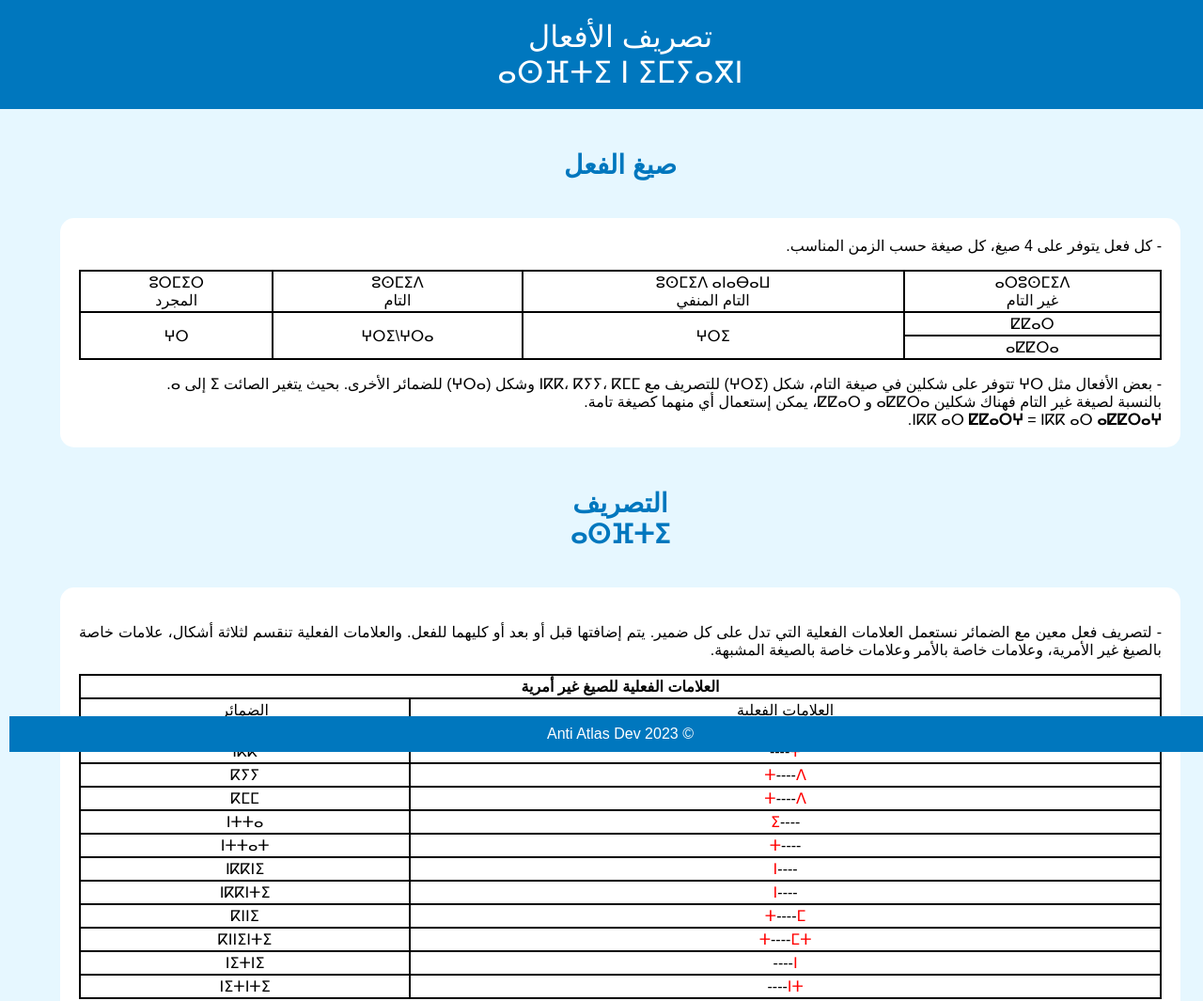
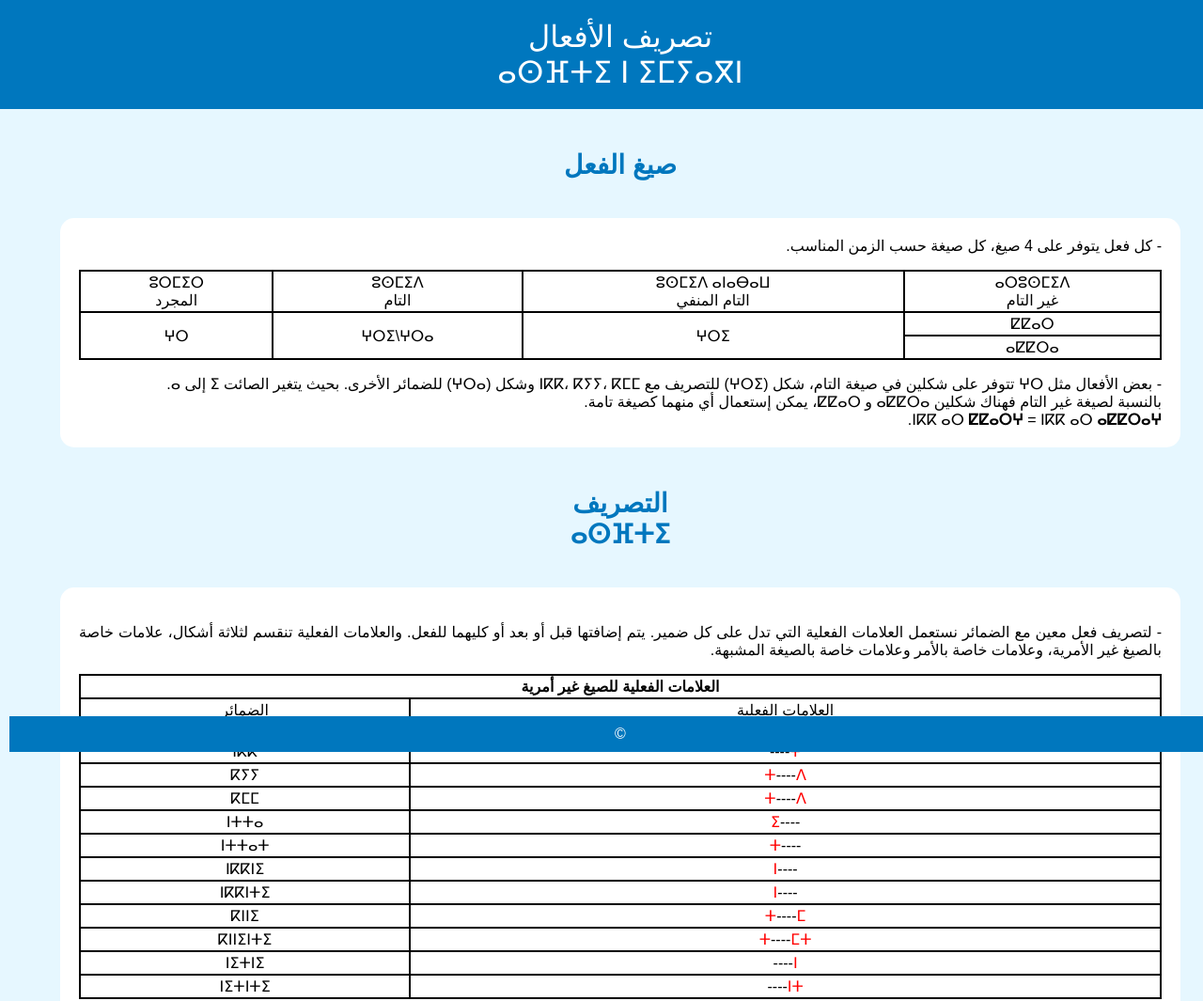
Before and after one commit to abdelhaqueidali/AmTools, a plain HTML site: page LearnGrammar1.html in a window 1280 px wide. Shown: the top 1065 px of the page at 94% size. Drawn offline with Linux system fonts and the light colour scheme.

Commit message:
Update LearnGrammar1.html

```diff
--- a/LearnGrammar1.html
+++ b/LearnGrammar1.html
@@ -8,7 +8,7 @@
 </head>
 	<header>تصريف الأفعال<br>ⴰⵙⴼⵜⵉ ⵏ ⵉⵎⵢⴰⴳⵏ</header>
     <footer>
-        &copy; 2023 Anti Atlas Dev
+        &copy;
     </footer>
 <body>
             <h2 class="lesson-title">صيغ الفعل<br></h2>
```
